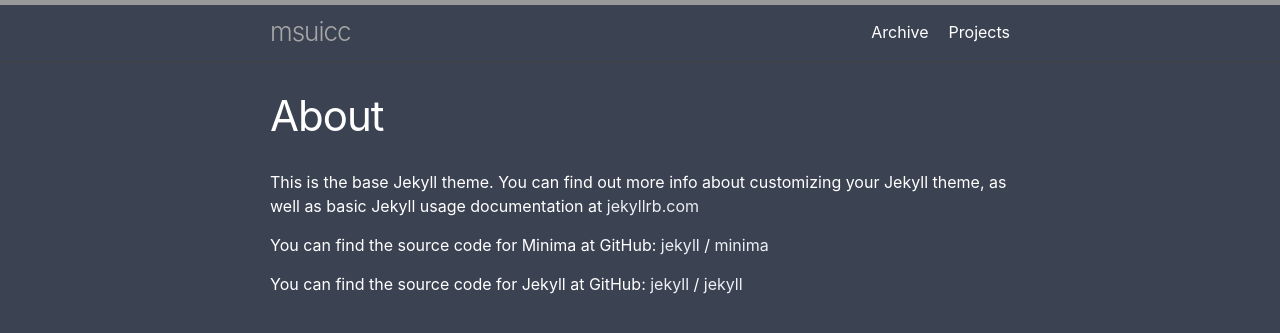
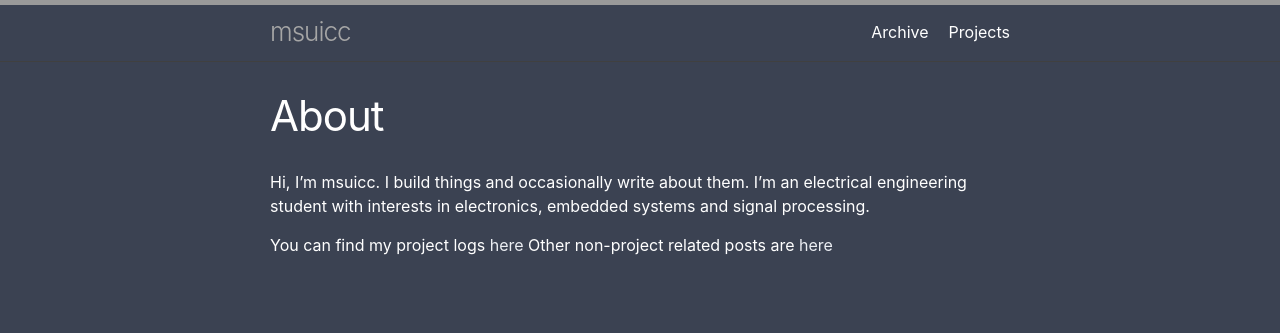
Before and after one commit to kw-ch/kw-ch.github.io, a Jekyll site: the page built from index.md, in a window 1280 px wide. Shown: the top 333 px of the page. Built offline with Jekyll 4.4.1, drawn with Linux system fonts in a browser that asks for light colours.

Commit message:
Update index.md

```diff
--- a/index.md
+++ b/index.md
@@ -2,7 +2,13 @@
 layout: page
 title: About
 ---
+Hi, I'm msuicc. I build things and occasionally write about them. I'm an electrical engineering student with interests in electronics, embedded systems and signal processing.
 
+You can find my project logs [here](https://msuicc.github.io/projects)
+Other non-project related posts are [here](https://msuicc.github.io/archive)
+
+
+<!---
 This is the base Jekyll theme. You can find out more info about customizing your Jekyll theme, as well as basic Jekyll usage documentation at [jekyllrb.com](https://jekyllrb.com/)
 
 You can find the source code for Minima at GitHub:
@@ -16,7 +22,7 @@ You can find the source code for Jekyll at GitHub:
 
 [jekyll-organization]: https://github.com/jekyll
 
-<!---
+
 ![github](/assets/github-icon-dark-transparent.png){:height="25px" width="25px"}&nbsp;[Github](https://github.com/msuicc)\\
 ![linkedin](/assets/linkedin-logo-dark.png){:height="20px" width ="20px"}&nbsp;&nbsp;[LinkedIn](https://www.linkedin.com)
 -->
```
